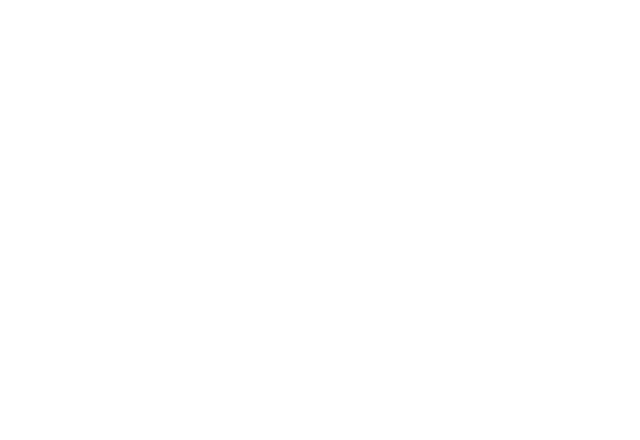
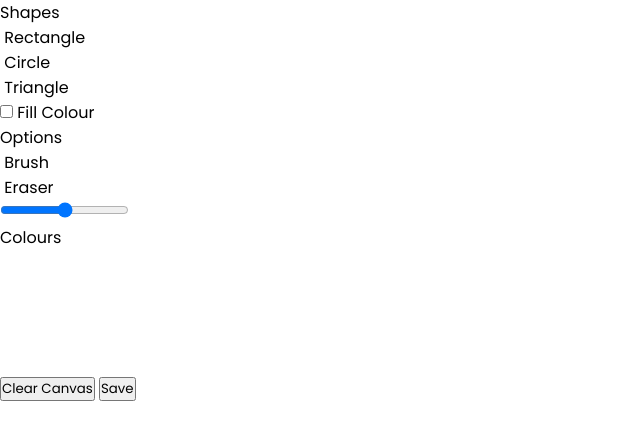
Before and after one commit to imooon/Drawing-App, a plain HTML site: page index.html in a window 1280 px wide. Shown: the whole page, without its empty margins (0-640 px from the left). Drawn offline with Linux system fonts and the light colour scheme.

Commit message:
set up html & css

```diff
--- a/index.html
+++ b/index.html
@@ -4,9 +4,65 @@
     <meta charset="UTF-8">
     <link rel="stylesheet" href="style.css">
     <meta name="viewport" content="width=device-width, initial-scale=1.0">
+    <script src="script.js" defer></script>
     <title>JavaScript Drawing App</title>
 </head>
 <body>
+    <div class="container">
+        <section class="tools-board">
+            <div class="row">
+                <label class="title">Shapes</label>
+                <ul class="options">
+                    <li class="option">
+                        <img src="icons/rectangle.svg" alt="">
+                        <span>Rectangle</span>
+                    </li>
+                    <li class="option">
+                        <img src="icons/circle.svg" alt="">
+                        <span>Circle</span>
+                    </li>
+                    <li class="option">
+                        <img src="icons/triangle.svg" alt="">
+                        <span>Triangle</span>
+                    </li>
+                    <li class="option">
+                        <input type="checkbox" id="fill-colour">
+                        <label for="fill-colour">Fill Colour</label>
+                     </li>
+                </ul>
+            </div>
+            <div class="row">
+                <label class="title">Options</label>
+                <ul class="options">
+                    <li class="option active">
+                        <img src="icons/brush.svg" alt="">
+                        <span>Brush</span>
+                    </li>
+                    <li class="option">
+                        <img src="icons/eraser.svg" alt="">
+                        <span>Eraser</span>
+                    </li>
+                    <li class="option">
+                        <input type="range" id="size-slider">
+                     </li>
+                </ul>
+            </div>
+            <div class="row colours">
+                <label class="title">Colours</label>
+                <ul class="options">
+                    <li class="option"></li>
+                    <li class="option"></li>
+                    <li class="option"></li>
+                    <li class="option"></li>
+                    <li class="option"></li>
+                </div>
+                <div class="row buttons">
+                    <button class="clear-canvas">Clear Canvas</button>
+                    <button class="save-img">Save</button>
+                    </div>
+        </section>
+        <section class="drawing-board"></section>
+    </div>
 
 </body>
 </html>
```
